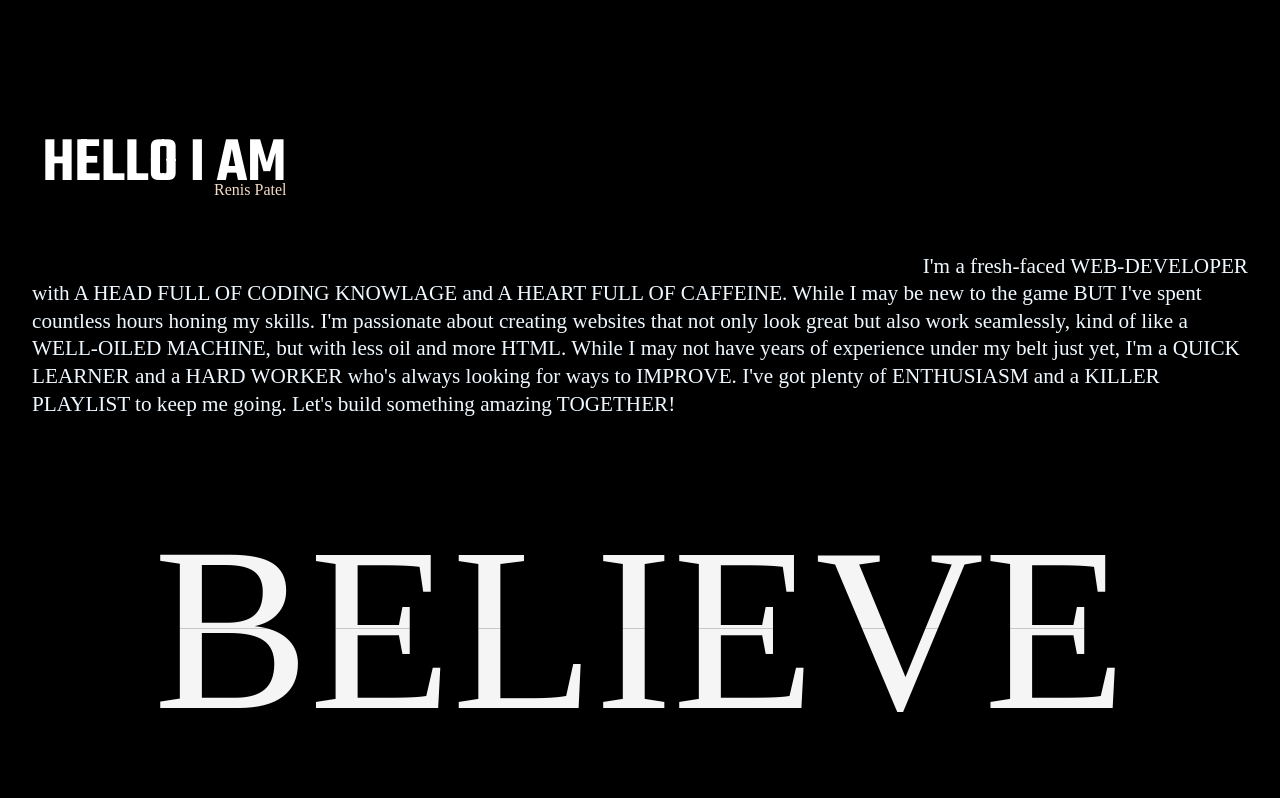
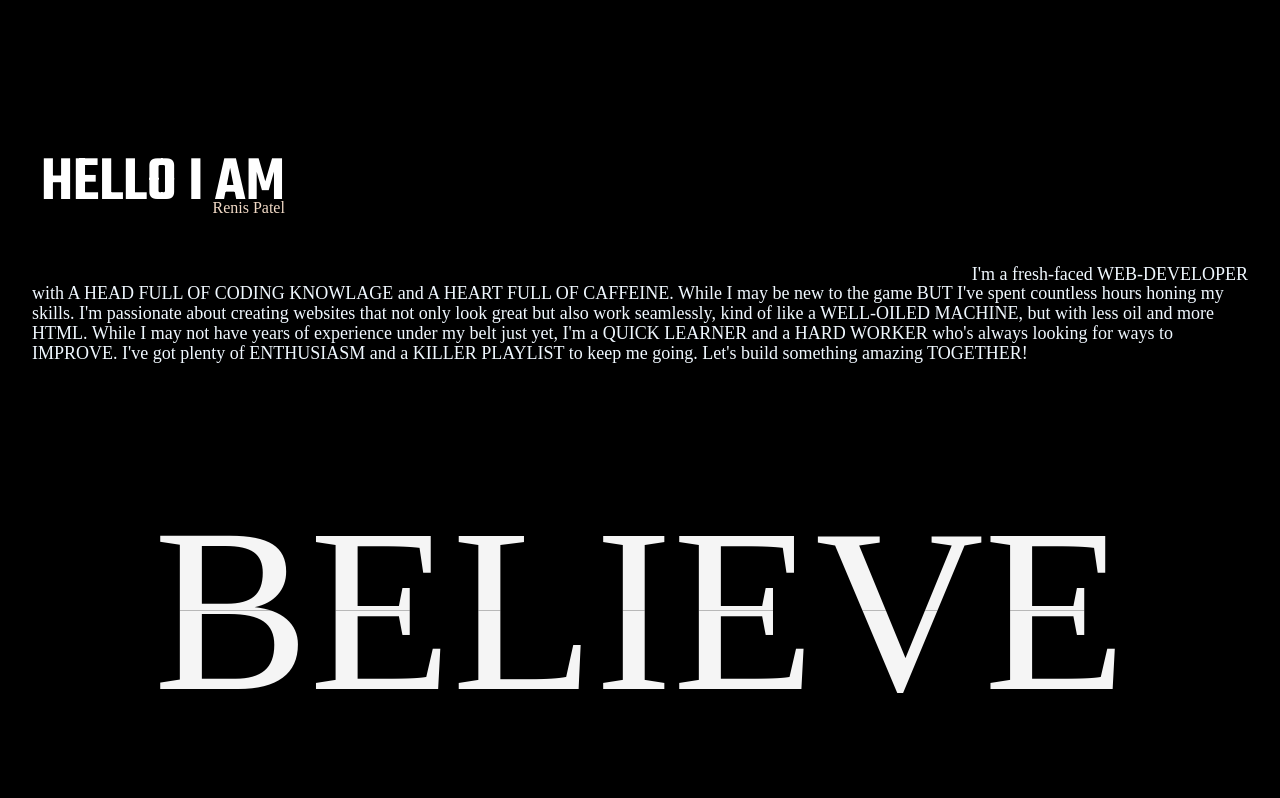
Before and after one commit to Renispatel/Portfolio-website, a website built with Vite: page index.html in a window 1280 px wide. Shown: the part 802-1600 px from the top of the page. Built offline with nearby package versions, Linux system fonts and the light colour scheme; files whose address does not match are found by name.

Commit message:
content font size

```diff
--- a/style.css
+++ b/style.css
@@ -9,8 +9,8 @@
   --clr-main--: rgb(245, 238, 230);
   --clr-accent-lite--: rgb(243, 219, 199);
   --fs-50--: 1rem;
-  --fs-100--: 1.325rem;
-  --fs-200--: 1.6rem;
+  --fs-100--: 1.125rem;
+  --fs-200--: 1.4rem;
   --fs-300--: 3rem;
   --fs-400--: 4rem;
   --fs-500--: 5rem;
@@ -365,7 +365,7 @@ a:not([class]) {
 .intro-content {
   display: flex;
   flex-direction: column;
-  line-height: 1.3em;
+  line-height: 1.1em;
   font-size: var(--fs-100--);
 }
 
```
